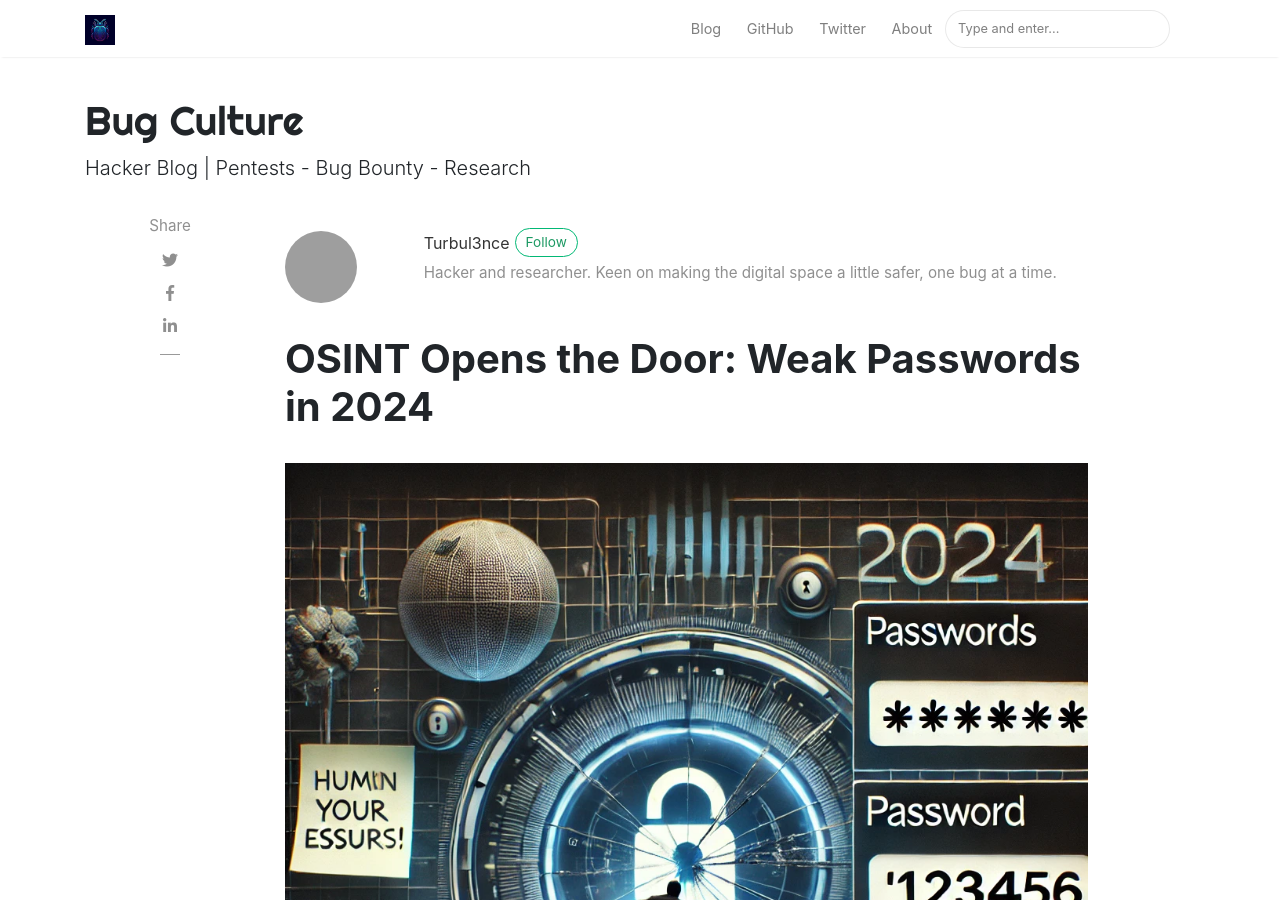
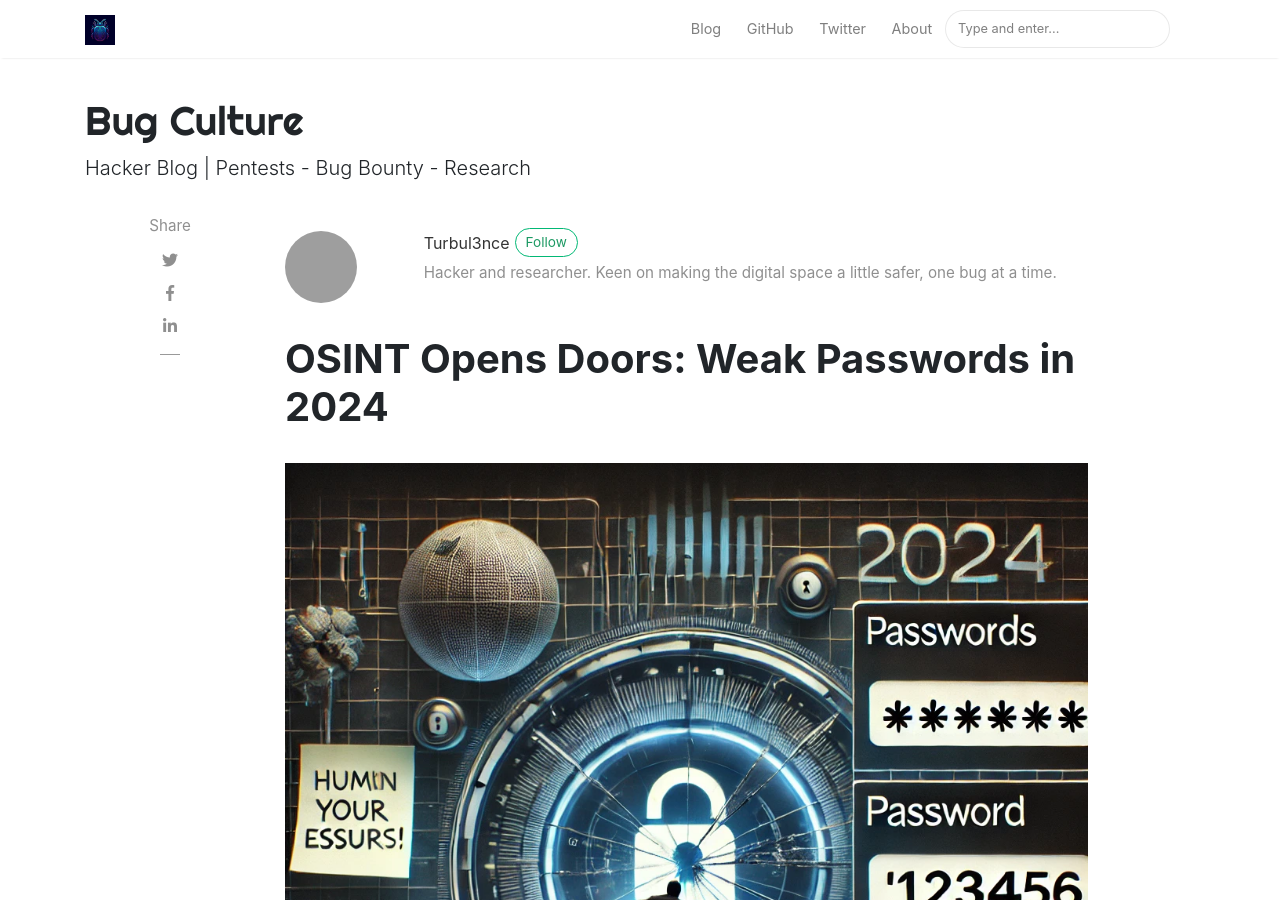
Before and after one commit to Turbul3nce/Turbul3nce.github.io, a Jekyll site: the page built from _posts/2024-08-21-password-pitfalls-2024.md, in a window 1280 px wide and 900 px high. Built offline with Jekyll 4.4.1, drawn with Linux system fonts in a browser that asks for light colours; nearby versions of some CDN libraries; comment, search, counter and statistics services are not loaded; grey boxes are pictures that could not be loaded.

Commit message:
Update 2024-08-21-password-pitfalls-2024.md

```diff
--- a/_posts/2024-08-21-password-pitfalls-2024.md
+++ b/_posts/2024-08-21-password-pitfalls-2024.md
@@ -1,6 +1,6 @@
 ---
 layout: post
-title:  "OSINT Opens the Door: Weak Passwords in 2024"
+title:  "OSINT Opens Doors: Weak Passwords in 2024"
 author: chandler
 categories: [ pentests,]
 image: assets/images/1.jpg
```
